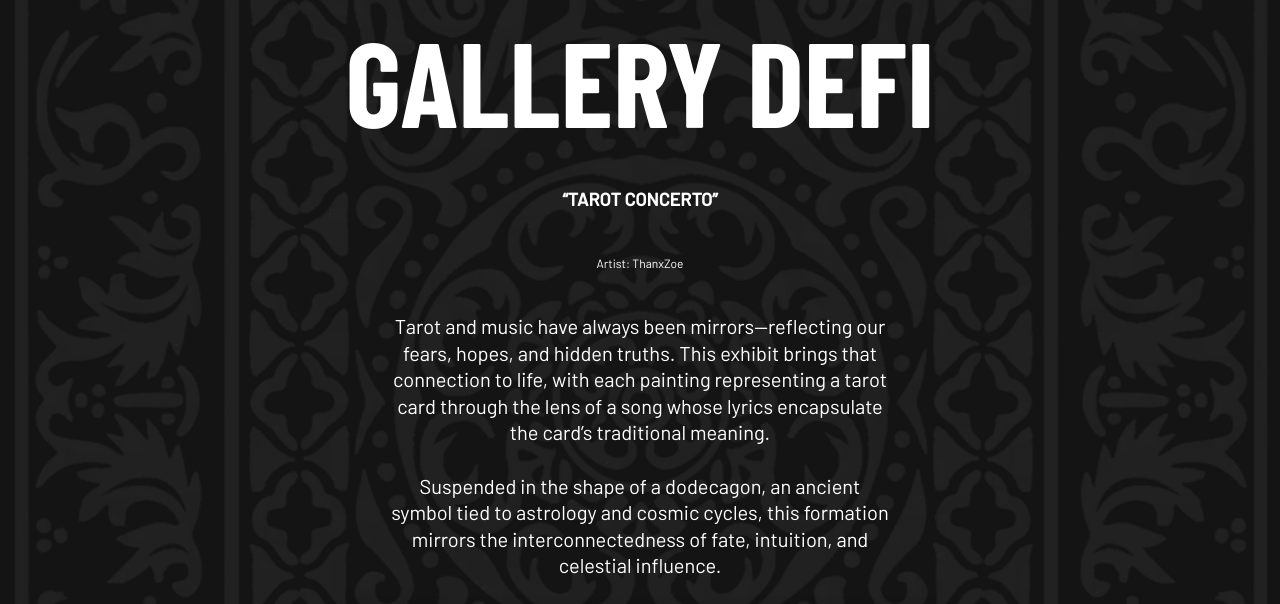
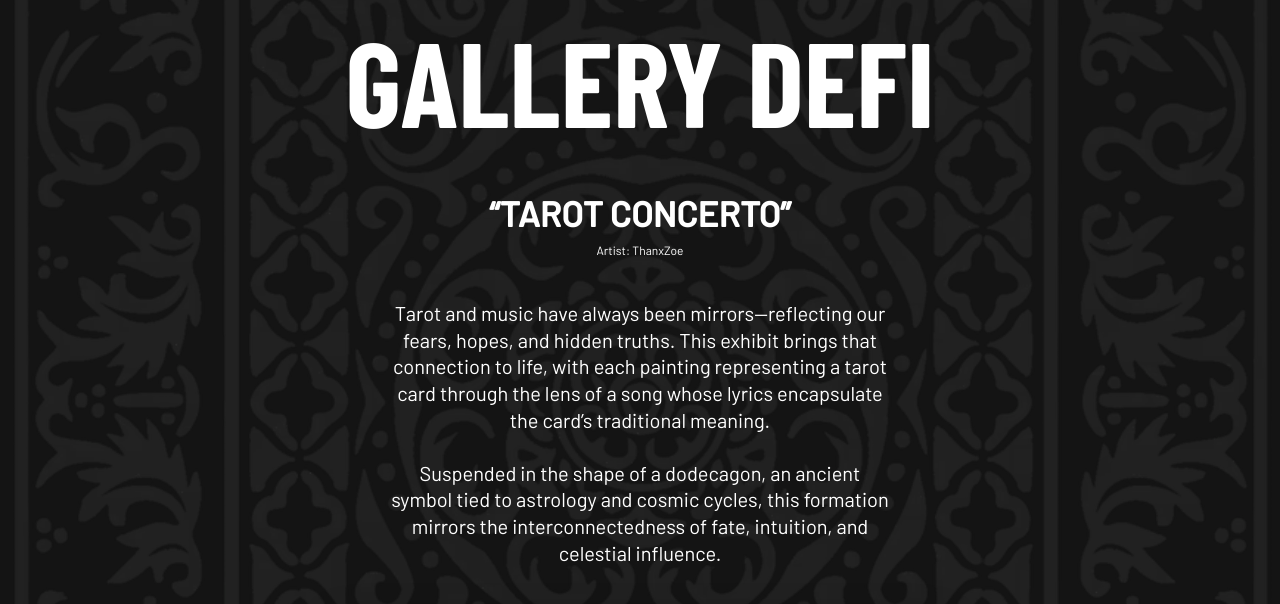
Before and after one commit to greensmurph/notzoe, a plain HTML site: page dist/index.html in a window 1280 px wide. Shown: the top 604 px of the page. Drawn offline with nearby package versions, Linux system fonts and the light colour scheme.

Commit message:
update ig and art title

```diff
--- a/dist/index.html
+++ b/dist/index.html
@@ -19,8 +19,10 @@
   <main>
     <div class="container">
 
-      <h2>“TAROT CONCERTO”</h2>
-      <div>Artist: ThanxZoe</div>
+      <div class="artist-title">
+        <h2>“TAROT CONCERTO”</h2>
+        <div>Artist: ThanxZoe</div>
+      </div>
 
       <p class="paragraph">Tarot and music have always been mirrors—reflecting our fears, hopes, and hidden truths. This exhibit brings that connection to life, with each painting representing a tarot card through the lens of a song whose lyrics encapsulate the card’s traditional meaning.
       <br/><br/>
@@ -44,7 +46,7 @@
               </a>
           </li>
           <li class="list-social__item">
-              <a href="https://www.instagram.com/gallerydefi" target="_blank" class="list-social__link icon-instagram">
+              <a href="https://www.instagram.com/thanxzoe" target="_blank" class="list-social__link icon-instagram">
                   <svg id="Layer_1" data-name="Layer 1" xmlns="http://www.w3.org/2000/svg" version="1.1" viewBox="0 0 105 104.9">
                       <path class="cls-1" d="M52.5,2.5c-13.6,0-15.3,0-20.6.3-5.3.2-9,1.1-12.1,2.3-3.3,1.3-6.1,3-8.9,5.8-2.8,2.8-4.5,5.6-5.8,8.8-1.2,3.2-2.1,6.8-2.3,12.1-.2,5.3-.3,7-.3,20.6s0,15.3.3,20.6c.2,5.3,1.1,8.9,2.3,12.1,1.3,3.3,3,6.1,5.8,8.9,2.8,2.8,5.6,4.5,8.9,5.8,3.2,1.2,6.8,2.1,12.1,2.3,5.3.2,7,.3,20.6.3s15.3,0,20.6-.3c5.3-.2,9-1.1,12.1-2.3,3.3-1.3,6.1-3,8.9-5.8,2.8-2.8,4.5-5.6,5.8-8.8,1.2-3.2,2.1-6.8,2.3-12.1.2-5.3.3-7,.3-20.6s0-15.3-.3-20.6c-.3-5.3-1.1-8.9-2.3-12.1-1.3-3.3-3-6.1-5.8-8.9-2.8-2.8-5.6-4.5-8.9-5.8-3.2-1.2-6.8-2.1-12.1-2.3-5.3-.2-7-.3-20.6-.3h0ZM48,11.5c1.3,0,2.8,0,4.5,0,13.4,0,14.9,0,20.2.3,4.9.2,7.5,1,9.3,1.7,2.3.9,4,2,5.7,3.7,1.8,1.7,2.8,3.4,3.7,5.7.7,1.8,1.5,4.4,1.7,9.3.2,5.3.3,6.8.3,20.2s0,14.9-.3,20.2c-.2,4.9-1,7.5-1.7,9.3-.9,2.3-2,4-3.7,5.7-1.7,1.7-3.4,2.8-5.7,3.7-1.8.7-4.4,1.5-9.3,1.7-5.3.2-6.9.3-20.2.3s-14.9,0-20.2-.3c-4.9-.2-7.5-1-9.3-1.7-2.3-.9-4-2-5.8-3.7-1.8-1.7-2.8-3.4-3.7-5.7-.7-1.8-1.5-4.4-1.7-9.3-.2-5.3-.3-6.8-.3-20.2s0-14.9.3-20.2c.2-4.9,1-7.5,1.7-9.3.9-2.3,2-4,3.7-5.7,1.7-1.7,3.4-2.8,5.8-3.7,1.8-.7,4.4-1.5,9.3-1.7,4.6-.2,6.4-.3,15.7-.3h0ZM79.2,19.8c-3.3,0-6,2.7-6,6s2.7,6,6,6,6-2.7,6-6-2.7-6-6-6h0ZM52.5,26.8c-14.2,0-25.7,11.5-25.7,25.7s11.5,25.7,25.7,25.7,25.7-11.5,25.7-25.7-11.5-25.7-25.7-25.7h0ZM52.5,35.8c9.2,0,16.7,7.5,16.7,16.7s-7.5,16.7-16.7,16.7-16.7-7.5-16.7-16.7,7.5-16.7,16.7-16.7h0Z"></path>
                   </svg>
--- a/dist/styles.css
+++ b/dist/styles.css
@@ -216,6 +216,13 @@ body.light-theme .spotify-embed iframe {
     box-shadow: 0 0 35px 1px rgba(0, 0, 0, 0.2);
 }
 
+.artist-title {
+    text-align: center;
+    h2 {
+        font-size: 35px;
+    }
+}
+
 /* Social share */
 .social-share {
     padding: 10px 0;
```
